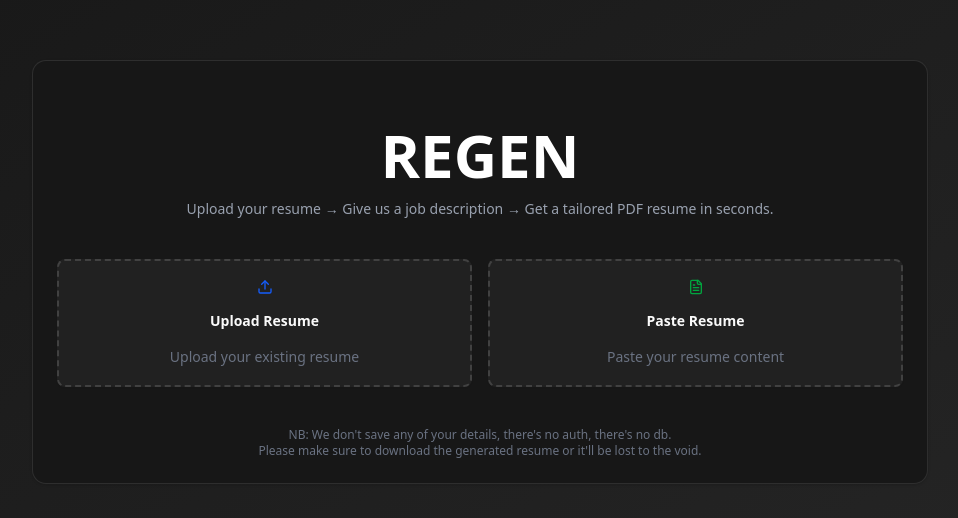
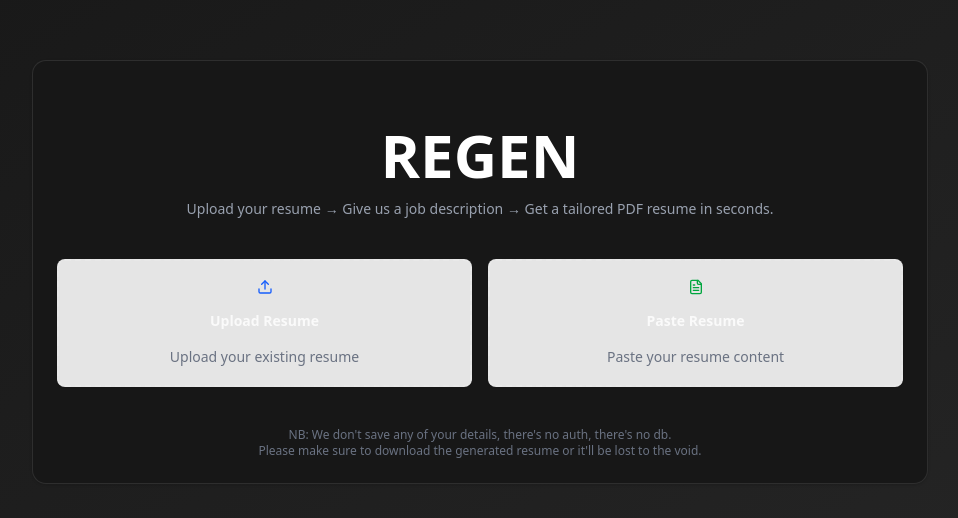
Before and after one commit to pranshuj73/regen, a Next.js app: page / in a window 1280 px wide. Shown: the part 128-646 px from the top of the page, without its empty margins (160-1118 px from the left). Built offline with nearby package versions, Linux system fonts and the light colour scheme.

Commit message:
Implement design updates for landing page

```diff
--- a/app/globals.css
+++ b/app/globals.css
@@ -1,5 +1,22 @@
 @import "tailwindcss";
 @import "tw-animate-css";
+
+/* Custom Gradient Background */
+body {
+  background: linear-gradient(135deg, #222326, #0F0F10);
+}
+
+/* Accent Button Styling */
+button {
+  background-color: var(--primary);
+  color: var(--accent-foreground);
+  padding: 10px 20px;
+  border-radius: var(--radius-md);
+  transition: background-color 0.3s ease;
+}
+button:hover {
+  background-color: var(--primary-foreground);
+}
 
 @custom-variant dark (&:is(.dark *));
 
--- /dev/null
+++ b/index.html
@@ -0,0 +1,51 @@
+<!DOCTYPE html>
+<html lang="en">
+<head>
+    <meta charset="UTF-8">
+    <meta name="viewport" content="width=device-width, initial-scale=1.0">
+    <title>Landing Page</title>
+    <style>
+        body {
+            font-family: 'Inter', sans-serif;
+            background: linear-gradient(135deg, #222326, #0F0F10);
+            color: #F4F5F8;
+            display: flex;
+            justify-content: center;
+            align-items: center;
+            height: 100vh;
+            margin: 0;
+        }
+        .container {
+            text-align: center;
+            max-width: 600px;
+        }
+        h1 {
+            font-size: 2.5rem;
+        }
+        .buttons {
+            margin-top: 20px;
+        }
+        button {
+            background-color: #0F0F10;
+            color: #F4F5F8;
+            border: none;
+            padding: 10px 20px;
+            margin: 5px;
+            cursor: pointer;
+            transition: background-color 0.3s ease;
+        }
+        button:hover {
+            background-color: #222326;
+        }
+    </style>
+</head>
+<body>
+    <div class="container">
+        <h1>Welcome to Our Product</h1>
+        <div class="buttons">
+            <button>Get Started</button>
+            <button>Learn More</button>
+        </div>
+    </div>
+</body>
+</html>
```
